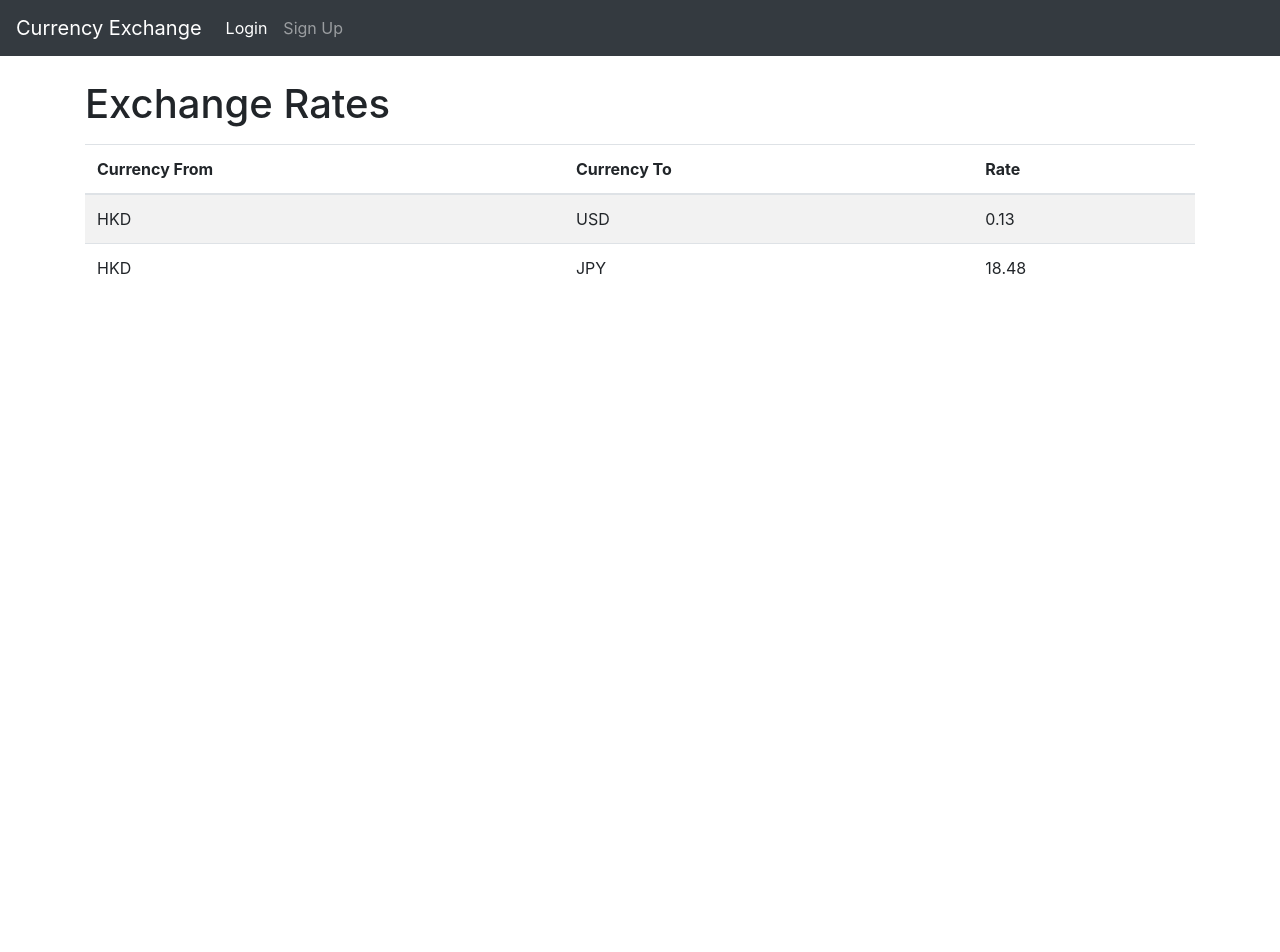
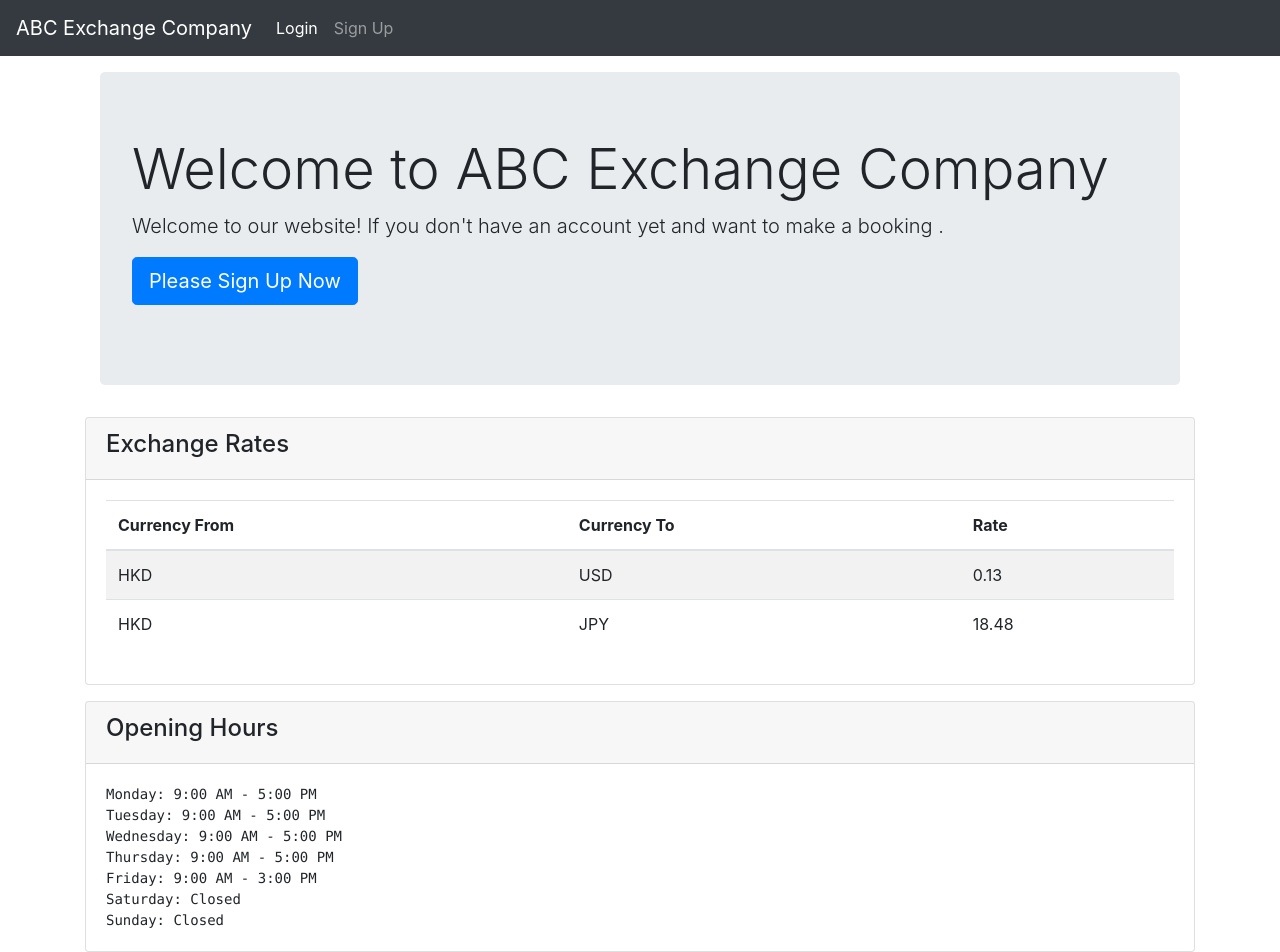
Before and after one commit to williamauhk/php_with_gen_ai, a PHP site: page / in a window 1280 px wide. Before the commit the page ends 274 px from the top, so only its background shows below. Run offline with PHP 8.4, Linux system fonts and the light colour scheme; data comes from the database, SQL or seed files in the repository; both versions use the stored data as it was after the commit.

Commit message:
add openhour

```diff
--- a/booking_system/booking_admin.php
+++ b/booking_system/booking_admin.php
@@ -48,7 +48,7 @@ $offset = ($page - 1) * $bookingsPerPage;
   }
 
     // Retrieve bookings from the database
-    $query = "SELECT * FROM bookings LIMIT $bookingsPerPage OFFSET $offset";
+    $query = "SELECT * FROM bookings order by id desc LIMIT $bookingsPerPage OFFSET $offset ";
     $result = $db->query($query);
     $bookings = [];
     while ($row = $result->fetchArray(SQLITE3_ASSOC)) {
--- a/booking_system/header.php
+++ b/booking_system/header.php
@@ -13,7 +13,7 @@
 </head>
 <body>
   <nav class="navbar navbar-expand-lg navbar-dark bg-dark">
-    <a class="navbar-brand" href="#">Currency Exchange</a>
+    <a class="navbar-brand" href="index.php">ABC Exchange Company</a>
     <button class="navbar-toggler" type="button" data-toggle="collapse" data-target="#navbarNav" aria-controls="navbarNav" aria-expanded="false" aria-label="Toggle navigation">
       <span class="navbar-toggler-icon"></span>
     </button>
--- a/booking_system/index.php
+++ b/booking_system/index.php
@@ -8,12 +8,32 @@ $db = new SQLite3('database.db');
 // Query to fetch all exchange rates
 $query = "SELECT * FROM exchange_rates";
 $result = $db->query($query);
+
+$query = "SELECT office_hours FROM settings WHERE id = '1'";
+$office_hours_result = $db->query($query);
+
+$office_hours = $office_hours_result->fetchArray(SQLITE3_ASSOC)['office_hours'];
 ?>
 
 <div class="container">
-    <h1 class="mt-4 mb-3">Exchange Rates</h1>
-    <div class="row">
-        <div class="col-lg-12">
+<div class="container">
+    <div class="jumbotron mt-3">
+        <h1 class="display-4">Welcome to ABC Exchange Company</h1>
+        <p class="lead">Welcome to our website! If you don't have an account yet and want to make a booking .</p>
+        <p > <a href="signup.php" class="btn btn-primary btn-lg">Please Sign Up Now</a></p>
+    </div>
+
+    <!-- Rest of your code -->
+</div>
+
+<div class="row mt-3">
+    <div class="col-md-12">
+        <div class="card">
+            <div class="card-header">
+            <h4> Exchange Rates</h4>
+            </div>
+            <div class="card-body">
+
             <table class="table table-striped">
                 <thead>
                     <tr>
@@ -37,6 +57,18 @@ $result = $db->query($query);
             </table>
         </div>
     </div>
+    <div class="row mt-3">
+    <div class="col-md-12">
+        <div class="card">
+            <div class="card-header">
+                <h4>Opening Hours</h4>
+            </div>
+            <div class="card-body">
+                <pre class="card-text"><?php echo htmlspecialchars($office_hours); ?></pre>
+            </div>
+        </div>
+    </div>
+</div>
 </div>
 
 <?php
--- a/booking_system/order.php
+++ b/booking_system/order.php
@@ -86,7 +86,7 @@ $booking = $result->fetchArray(SQLITE3_ASSOC);
                 <div class="form-group">
                     <label for="currency_from">Currency From</label>
                     <select name="currency_from" class="form-control" id="currency_from" onchange="getExchangeRate()">
-                        <?php
+                    <option selected disabled>Please select</option> <?php
                         // Fetch each row as an associative array and display its data
                         while ($row = $result_from->fetchArray(SQLITE3_ASSOC)) {
                             echo '<option>' . htmlspecialchars($row['currency_from']) . '</option>';
@@ -96,8 +96,8 @@ $booking = $result->fetchArray(SQLITE3_ASSOC);
                 </div>
                 <div class="form-group">
                     <label for="currency_to">Currency To</label>
-                    <select  name="currency_to" class="form-control" id="currency_to" onchange="getExchangeRate()">
-                        <?php
+                  <select  name="currency_to" class="form-control" id="currency_to" onchange="getExchangeRate()">
+                  <option selected disabled>Please select</option><?php
                         // Fetch each row as an associative array and display its data
                         while ($row = $result_to->fetchArray(SQLITE3_ASSOC)) {
                             echo '<option>' . htmlspecialchars($row['currency_to']) . '</option>';
--- a/booking_system/setting.php
+++ b/booking_system/setting.php
@@ -41,14 +41,14 @@
     <!-- Settings Form -->
     <h4>System Settings</h4>
     <form method="POST">
-      <!-- <div class="form-group">
+      <div class="form-group">
         <label for="office-hours">Office Hours:</label>
-        <input type="text" class="form-control" id="office-hours" name="office-hours" value="<?php echo $settings['office_hours']; ?>">
+        <textarea type="text" class="form-control" id="office-hours" name="office-hours"> <?php echo $settings['office_hours']; ?></textarea>
       </div>
       <div class="form-group">
         <label for="cutoff-time">Cut Off Time:</label>
         <input type="text" class="form-control" id="cutoff-time" name="cutoff-time" value="<?php echo $settings['cutoff_time']; ?>">
-      </div> -->
+      </div>
       <div class="form-check">
         <input type="checkbox" class="form-check-input" id="maintenance-mode" name="maintenance-mode" <?php if ($settings['maintenance_mode']) echo 'checked'; ?>>
         <label class="form-check-label" for="maintenance-mode">Maintenance Mode</label>
```
Also changed, not shown: booking_system/database.db.
